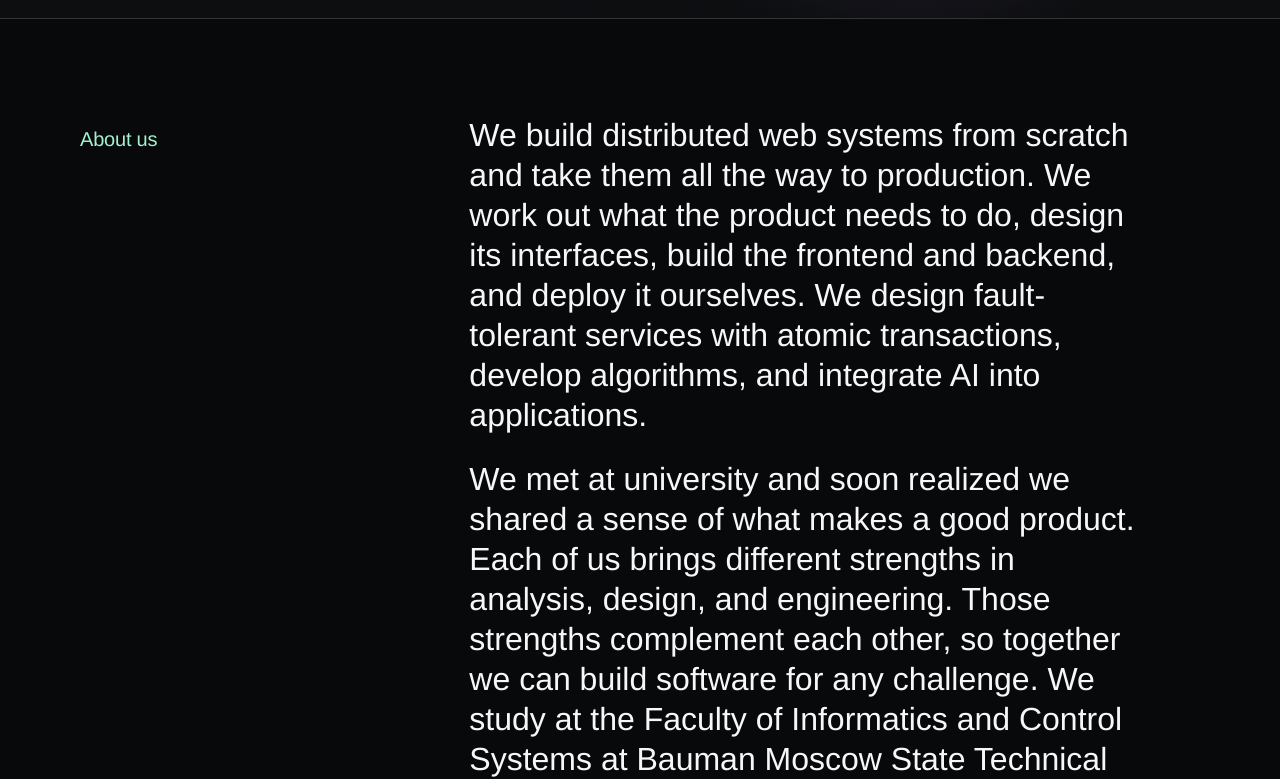
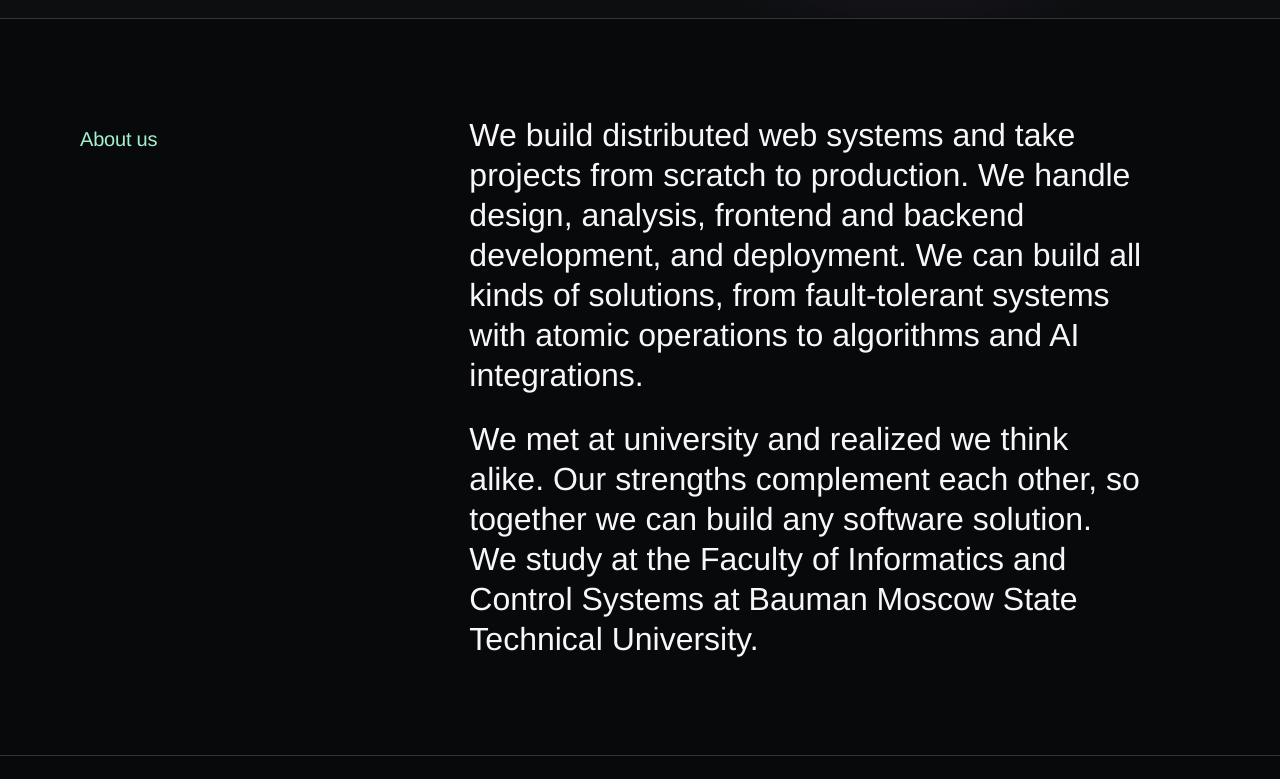
Before and after one commit to akkne/team-onboarding-page, a Next.js app in the folder frontend/: page /en in a window 1280 px wide. Shown: the part 663-1442 px from the top of the page. Built offline with nearby package versions, Linux system fonts and the light colour scheme.

Commit message:
fix(frontend): restore the team's own wording

```diff
--- a/frontend/data/team.ts
+++ b/frontend/data/team.ts
@@ -24,12 +24,12 @@ const repository = "https://github.com/akkne/team-onboarding-page";
 export const team = {
   about: {
     ru: [
-      "Мы строим распределённые веб-системы с нуля и доводим их до продакшена. Начинаем с анализа задачи и дизайна интерфейсов, затем разрабатываем фронтенд и бэкенд. Развёртывание тоже берём на себя. Среди наших задач — отказоустойчивые сервисы с атомарными транзакциями, разработка алгоритмов и внедрение ИИ в приложения.",
-      "Мы познакомились в университете и быстро нашли общий язык. Нас объединили схожие взгляды на то, каким должен быть хороший продукт. У каждого из нас свои сильные стороны в аналитике, дизайне и разработке. Они дополняют друг друга, и вместе мы можем разработать программное решение для любой задачи. Мы учимся на факультете «Информатика и системы управления» (ИУ) МГТУ им. Н. Э. Баумана.",
+      "Мы строим распределённые веб-системы, доводим проекты с нуля до продакшена. Берём на себя дизайн, аналитику, фронтенд- и бэкенд-разработку и деплой. Можем реализовать любые решения, от построения отказоустойчивых атомарных систем до работы с алгоритмами и внедрения ИИ в проекты.",
+      "Мы познакомились в университете и поняли, что мы единомышленники. Наши качества дополняют друг друга, так что вместе мы можем разработать любое программное решение. Мы учимся на факультете ИУ в МГТУ имени Н. Э. Баумана.",
     ],
     en: [
-      "We build distributed web systems from scratch and take them all the way to production. We work out what the product needs to do, design its interfaces, build the frontend and backend, and deploy it ourselves. We design fault-tolerant services with atomic transactions, develop algorithms, and integrate AI into applications.",
-      "We met at university and soon realized we shared a sense of what makes a good product. Each of us brings different strengths in analysis, design, and engineering. Those strengths complement each other, so together we can build software for any challenge. We study at the Faculty of Informatics and Control Systems at Bauman Moscow State Technical University.",
+      "We build distributed web systems and take projects from scratch to production. We handle design, analysis, frontend and backend development, and deployment. We can build all kinds of solutions, from fault-tolerant systems with atomic operations to algorithms and AI integrations.",
+      "We met at university and realized we think alike. Our strengths complement each other, so together we can build any software solution. We study at the Faculty of Informatics and Control Systems at Bauman Moscow State Technical University.",
     ],
   },
   event: { ru: "Волга.ТОП", en: "Volga.TOP" },
```
Also changed, not shown: 2 other files (tests, documents, lock files or other folders).
